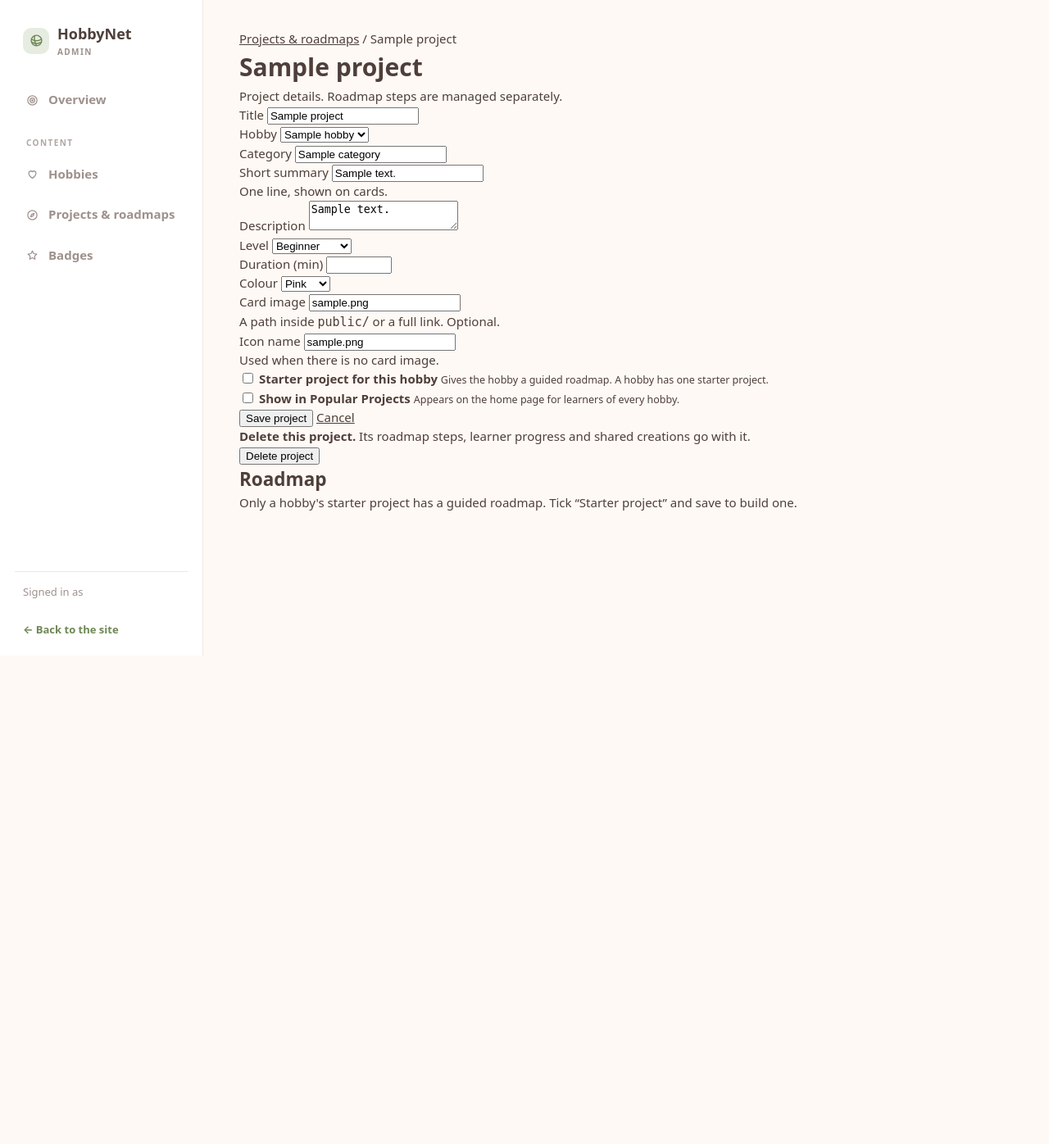
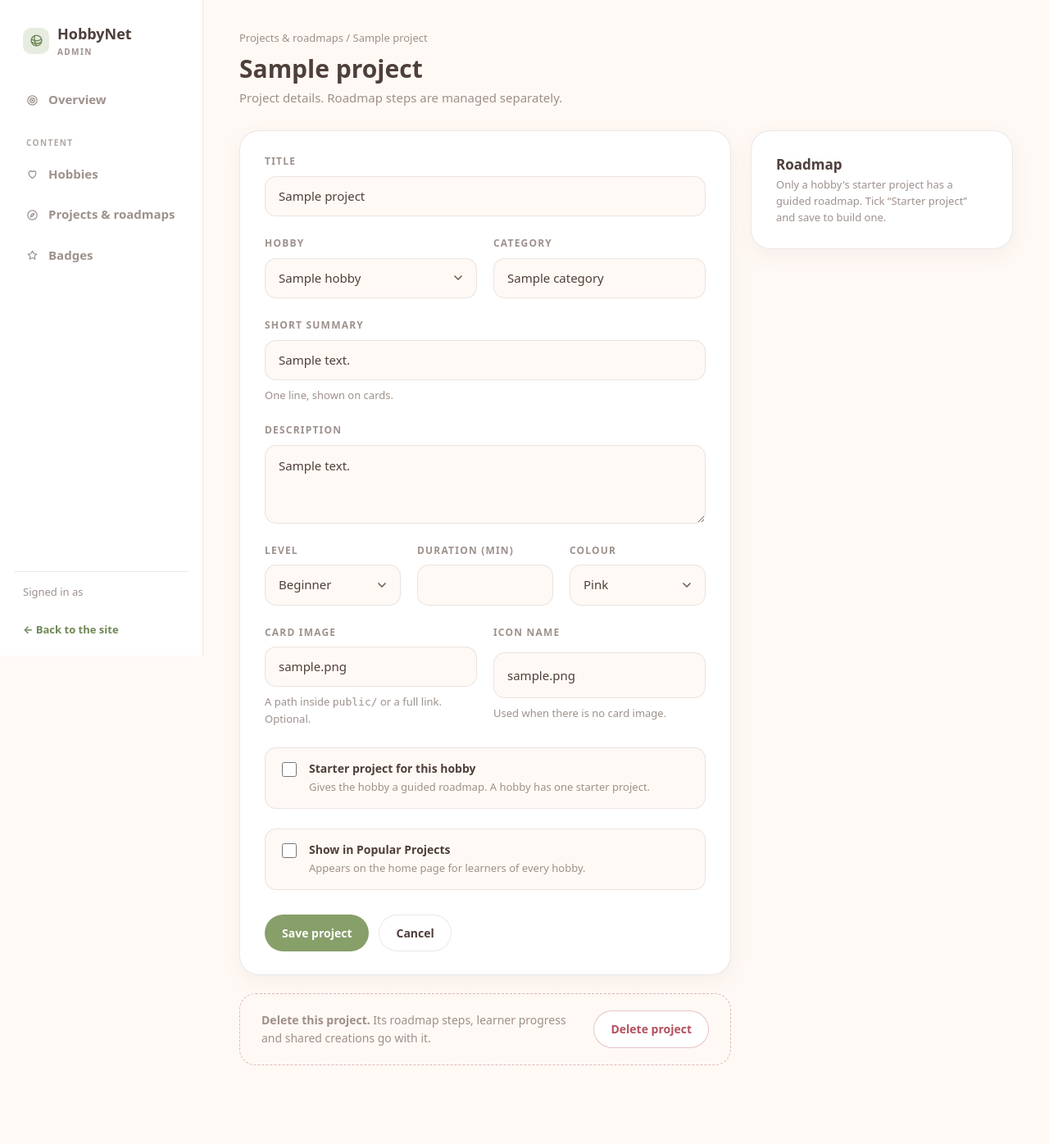
Before and after one commit to terserahdeh/hobbynet_project, a Laravel app: template resources/views/admin/projects/form.blade.php in a window 1280 px wide. Shown: the whole page at 82% size. Before the commit the page ends 800 px from the top, so only its background shows below. Run offline with Laravel 12, Linux system fonts and the light colour scheme; the template is opened without the code that fills it: most values are stand-ins (such as "Sample title", 1, 10 or a date in 2020); data that the repository does not hold is empty.

Commit message:
fixed admin css

```diff
--- a/resources/views/admin/projects/form.blade.php
+++ b/resources/views/admin/projects/form.blade.php
@@ -9,74 +9,74 @@
 @section('title', $isNew ? 'New project' : 'Edit ' . $project->title)
 
 @section('content')
-<nav class="ad-crumbs"><a href="{{ route('admin.projects.index') }}">Projects &amp; roadmaps</a> / {{ $isNew ? 'New project' : $project->title }}</nav>
-<div class="ad-head">
+<nav class="admin-crumbs"><a href="{{ route('admin.projects.index') }}">Projects &amp; roadmaps</a> / {{ $isNew ? 'New project' : $project->title }}</nav>
+<div class="admin-head">
     <div>
         <h1>{{ $isNew ? 'New project' : $project->title }}</h1>
         <p>{{ $isNew ? 'Set it as a hobby\'s starter project to give it a guided roadmap.' : 'Project details. Roadmap steps are managed separately.' }}</p>
     </div>
 </div>
 
-<div class="ad-layout">
+<div class="admin-layout">
     <div>
-        <form method="POST" action="{{ $isNew ? route('admin.projects.store') : route('admin.projects.update', $project) }}" class="ad-card ad-card__pad ad-form">
+        <form method="POST" action="{{ $isNew ? route('admin.projects.store') : route('admin.projects.update', $project) }}" class="admin-card admin-card__pad admin-form">
             @csrf
             @unless ($isNew) @method('PUT') @endunless
 
-            <div class="ad-field">
-                <label class="ad-label" for="title">Title</label>
-                <input id="title" name="title" class="ad-input @error('title') has-error @enderror" value="{{ old('title', $project->title) }}" maxlength="255" placeholder="Beginner Crochet Coaster" required>
-                @error('title') <p class="ad-error">{{ $message }}</p> @enderror
+            <div class="admin-field">
+                <label class="admin-label" for="title">Title</label>
+                <input id="title" name="title" class="admin-input @error('title') has-error @enderror" value="{{ old('title', $project->title) }}" maxlength="255" placeholder="Beginner Crochet Coaster" required>
+                @error('title') <p class="admin-error">{{ $message }}</p> @enderror
             </div>
 
-            <div class="ad-grid2">
-                <div class="ad-field">
-                    <label class="ad-label" for="hobby_id">Hobby</label>
-                    <select id="hobby_id" name="hobby_id" class="ad-input @error('hobby_id') has-error @enderror">
+            <div class="admin-grid2">
+                <div class="admin-field">
+                    <label class="admin-label" for="hobby_id">Hobby</label>
+                    <select id="hobby_id" name="hobby_id" class="admin-input @error('hobby_id') has-error @enderror">
                         <option value="">No hobby</option>
                         @foreach ($hobbies as $hobby)
                             <option value="{{ $hobby->id }}" @selected((string) old('hobby_id', $project->hobby_id) === (string) $hobby->id)>{{ $hobby->name }}</option>
                         @endforeach
                     </select>
-                    @error('hobby_id') <p class="ad-error">{{ $message }}</p> @enderror
+                    @error('hobby_id') <p class="admin-error">{{ $message }}</p> @enderror
                 </div>
-                <div class="ad-field">
-                    <label class="ad-label" for="category">Category</label>
-                    <input id="category" name="category" class="ad-input @error('category') has-error @enderror" value="{{ old('category', $project->category) }}" maxlength="255" placeholder="Crochet" required>
-                    @error('category') <p class="ad-error">{{ $message }}</p> @enderror
+                <div class="admin-field">
+                    <label class="admin-label" for="category">Category</label>
+                    <input id="category" name="category" class="admin-input @error('category') has-error @enderror" value="{{ old('category', $project->category) }}" maxlength="255" placeholder="Crochet" required>
+                    @error('category') <p class="admin-error">{{ $message }}</p> @enderror
                 </div>
             </div>
 
-            <div class="ad-field">
-                <label class="ad-label" for="summary">Short summary</label>
-                <input id="summary" name="summary" class="ad-input @error('summary') has-error @enderror" value="{{ old('summary', $project->summary) }}" maxlength="255" placeholder="Make a soft, simple coaster with one basic stitch." required>
-                <p class="ad-help">One line, shown on cards.</p>
-                @error('summary') <p class="ad-error">{{ $message }}</p> @enderror
+            <div class="admin-field">
+                <label class="admin-label" for="summary">Short summary</label>
+                <input id="summary" name="summary" class="admin-input @error('summary') has-error @enderror" value="{{ old('summary', $project->summary) }}" maxlength="255" placeholder="Make a soft, simple coaster with one basic stitch." required>
+                <p class="admin-help">One line, shown on cards.</p>
+                @error('summary') <p class="admin-error">{{ $message }}</p> @enderror
             </div>
 
-            <div class="ad-field">
-                <label class="ad-label" for="description">Description</label>
-                <textarea id="description" name="description" class="ad-input @error('description') has-error @enderror" maxlength="5000" placeholder="What learners will make, and why it's a good first project.">{{ old('description', $project->description) }}</textarea>
-                @error('description') <p class="ad-error">{{ $message }}</p> @enderror
+            <div class="admin-field">
+                <label class="admin-label" for="description">Description</label>
+                <textarea id="description" name="description" class="admin-input @error('description') has-error @enderror" maxlength="5000" placeholder="What learners will make, and why it's a good first project.">{{ old('description', $project->description) }}</textarea>
+                @error('description') <p class="admin-error">{{ $message }}</p> @enderror
             </div>
 
-            <div class="ad-grid3">
-                <div class="ad-field">
-                    <label class="ad-label" for="level">Level</label>
-                    <select id="level" name="level" class="ad-input">
+            <div class="admin-grid3">
+                <div class="admin-field">
+                    <label class="admin-label" for="level">Level</label>
+                    <select id="level" name="level" class="admin-input">
                         @foreach (\App\Http\Requests\Admin\ProjectRequest::LEVELS as $level)
                             <option value="{{ $level }}" @selected(old('level', $project->level) === $level)>{{ ucfirst($level) }}</option>
                         @endforeach
                     </select>
                 </div>
-                <div class="ad-field">
-                    <label class="ad-label" for="duration_minutes">Duration (min)</label>
-                    <input id="duration_minutes" name="duration_minutes" type="number" min="1" max="10080" class="ad-input @error('duration_minutes') has-error @enderror" value="{{ old('duration_minutes', $project->duration_minutes) }}" required>
-                    @error('duration_minutes') <p class="ad-error">{{ $message }}</p> @enderror
+                <div class="admin-field">
+                    <label class="admin-label" for="duration_minutes">Duration (min)</label>
+                    <input id="duration_minutes" name="duration_minutes" type="number" min="1" max="10080" class="admin-input @error('duration_minutes') has-error @enderror" value="{{ old('duration_minutes', $project->duration_minutes) }}" required>
+                    @error('duration_minutes') <p class="admin-error">{{ $message }}</p> @enderror
                 </div>
-                <div class="ad-field">
-                    <label class="ad-label" for="color">Colour</label>
-                    <select id="color" name="color" class="ad-input">
+                <div class="admin-field">
+                    <label class="admin-label" for="color">Colour</label>
+                    <select id="color" name="color" class="admin-input">
                         @foreach (['pink' => 'Pink', 'green' => 'Green', 'blue' => 'Blue'] as $value => $label)
                             <option value="{{ $value }}" @selected(old('color', $project->color) === $value)>{{ $label }}</option>
                         @endforeach
@@ -84,33 +84,33 @@
                 </div>
             </div>
 
-            <div class="ad-grid2">
-                <div class="ad-field">
-                    <label class="ad-label" for="image">Card image</label>
-                    <input id="image" name="image" class="ad-input @error('image') has-error @enderror" value="{{ old('image', $project->image) }}" maxlength="255" placeholder="images/projects/coaster.jpg">
-                    <p class="ad-help">A path inside <code>public/</code> or a full link. Optional.</p>
-                    @error('image') <p class="ad-error">{{ $message }}</p> @enderror
+            <div class="admin-grid2">
+                <div class="admin-field">
+                    <label class="admin-label" for="image">Card image</label>
+                    <input id="image" name="image" class="admin-input @error('image') has-error @enderror" value="{{ old('image', $project->image) }}" maxlength="255" placeholder="images/projects/coaster.jpg">
+                    <p class="admin-help">A path inside <code>public/</code> or a full link. Optional.</p>
+                    @error('image') <p class="admin-error">{{ $message }}</p> @enderror
                 </div>
-                <div class="ad-field">
-                    <label class="ad-label" for="icon">Icon name</label>
-                    <input id="icon" name="icon" class="ad-input @error('icon') has-error @enderror" value="{{ old('icon', $project->icon) }}" maxlength="30" placeholder="default">
-                    <p class="ad-help">Used when there is no card image.</p>
-                    @error('icon') <p class="ad-error">{{ $message }}</p> @enderror
+                <div class="admin-field">
+                    <label class="admin-label" for="icon">Icon name</label>
+                    <input id="icon" name="icon" class="admin-input @error('icon') has-error @enderror" value="{{ old('icon', $project->icon) }}" maxlength="30" placeholder="default">
+                    <p class="admin-help">Used when there is no card image.</p>
+                    @error('icon') <p class="admin-error">{{ $message }}</p> @enderror
                 </div>
             </div>
 
-            <div class="ad-field">
-                <label class="ad-check">
+            <div class="admin-field">
+                <label class="admin-check">
                     <input type="checkbox" name="is_starter" value="1" @checked(old('is_starter', $project->is_starter))>
                     <span>
                         <strong>Starter project for this hobby</strong>
                         <small>Gives the hobby a guided roadmap. A hobby has one starter project.</small>
                     </span>
                 </label>
-                @error('is_starter') <p class="ad-error">{{ $message }}</p> @enderror
+                @error('is_starter') <p class="admin-error">{{ $message }}</p> @enderror
             </div>
 
-            <label class="ad-check">
+            <label class="admin-check">
                 <input type="checkbox" name="is_popular" value="1" @checked(old('is_popular', $project->is_popular))>
                 <span>
                     <strong>Show in Popular Projects</strong>
@@ -118,19 +118,19 @@
                 </span>
             </label>
 
-            <div class="ad-actions">
-                <button type="submit" class="ad-btn ad-btn--primary">{{ $isNew ? 'Create project' : 'Save project' }}</button>
-                <a href="{{ route('admin.projects.index') }}" class="ad-btn ad-btn--ghost">Cancel</a>
+            <div class="admin-actions">
+                <button type="submit" class="admin-btn admin-btn--primary">{{ $isNew ? 'Create project' : 'Save project' }}</button>
+                <a href="{{ route('admin.projects.index') }}" class="admin-btn admin-btn--ghost">Cancel</a>
             </div>
         </form>
 
         @unless ($isNew)
-            <div class="ad-danger">
+            <div class="admin-danger">
                 <p><strong>Delete this project.</strong> Its roadmap steps, learner progress and shared creations go with it.</p>
                 <form method="POST" action="{{ route('admin.projects.destroy', $project) }}"
                       onsubmit="return confirm('Delete {{ addslashes($project->title) }}? This also removes its roadmap and every learner\'s progress. This cannot be undone.')">
                     @csrf @method('DELETE')
-                    <button type="submit" class="ad-btn ad-btn--danger">Delete project</button>
+                    <button type="submit" class="admin-btn admin-btn--danger">Delete project</button>
                 </form>
             </div>
         @endunless
@@ -138,30 +138,30 @@
 
     {{-- Roadmap panel --}}
     @unless ($isNew)
-        <aside class="ad-sticky">
-            <section class="ad-card ad-card__pad">
+        <aside class="admin-sticky">
+            <section class="admin-card admin-card__pad">
                 <h2>Roadmap</h2>
 
                 @if (! $project->is_starter)
-                    <p class="ad-card__sub">Only a hobby's starter project has a guided roadmap. Tick “Starter project” and save to build one.</p>
+                    <p class="admin-card__sub">Only a hobby's starter project has a guided roadmap. Tick “Starter project” and save to build one.</p>
                 @else
                     <p style="margin-top: 12px;">
                         @if ($project->roadmap_published)
-                            <span class="ad-pill ad-pill--green">Live for learners</span>
+                            <span class="admin-pill admin-pill--green">Live for learners</span>
                         @else
-                            <span class="ad-pill ad-pill--amber">Draft, hidden from learners</span>
+                            <span class="admin-pill admin-pill--amber">Draft, hidden from learners</span>
                         @endif
                     </p>
 
-                    <dl class="ad-side-list" style="margin-bottom: 0;">
+                    <dl class="admin-side-list" style="margin-bottom: 0;">
                         <div><dt>Steps</dt><dd style="margin:0;"><strong>{{ $stepCount }}</strong></dd></div>
                         <div><dt>Learners started</dt><dd style="margin:0;"><strong>{{ $learners['started'] ?? 0 }}</strong></dd></div>
                         <div><dt>Finished</dt><dd style="margin:0;"><strong>{{ $learners['finished'] ?? 0 }}</strong></dd></div>
                     </dl>
 
                     @if ($problems !== [])
-                        <div class="ad-ready ad-ready--todo" style="margin-top: 18px;">
-                            <span class="ad-ready__icon">@include('roadmap.partials.icon', ['name' => 'bulb'])</span>
+                        <div class="admin-ready admin-ready--todo" style="margin-top: 18px;">
+                            <span class="admin-ready__icon">@include('roadmap.partials.icon', ['name' => 'bulb'])</span>
                             <div>
                                 <strong>Before you publish</strong>
                                 <ul>@foreach ($problems as $problem) <li>{{ $problem }}</li> @endforeach</ul>
@@ -169,23 +169,23 @@
                         </div>
                     @endif
 
-                    <div class="ad-actions" style="margin-top: 18px;">
-                        <a href="{{ route('admin.projects.steps.index', $project) }}" class="ad-btn ad-btn--primary">Manage steps</a>
+                    <div class="admin-actions" style="margin-top: 18px;">
+                        <a href="{{ route('admin.projects.steps.index', $project) }}" class="admin-btn admin-btn--primary">Manage steps</a>
                     </div>
 
-                    <div class="ad-actions" style="padding-top: 10px;">
+                    <div class="admin-actions" style="padding-top: 10px;">
                         @if ($project->roadmap_published)
-                            <form method="POST" action="{{ route('admin.projects.publish', $project) }}" class="ad-inline">
+                            <form method="POST" action="{{ route('admin.projects.publish', $project) }}" class="admin-inline">
                                 @csrf <input type="hidden" name="publish" value="0">
-                                <button type="submit" class="ad-btn ad-btn--ghost ad-btn--sm">Hide from learners</button>
+                                <button type="submit" class="admin-btn admin-btn--ghost admin-btn--sm">Hide from learners</button>
                             </form>
                             @if ($liveHobby)
-                                <a href="{{ route('roadmap.show', $liveHobby->slug) }}" class="ad-btn ad-btn--ghost ad-btn--sm" target="_blank" rel="noopener">View as learner</a>
+                                <a href="{{ route('roadmap.show', $liveHobby->slug) }}" class="admin-btn admin-btn--ghost admin-btn--sm" target="_blank" rel="noopener">View as learner</a>
                             @endif
                         @else
-                            <form method="POST" action="{{ route('admin.projects.publish', $project) }}" class="ad-inline">
+                            <form method="POST" action="{{ route('admin.projects.publish', $project) }}" class="admin-inline">
                                 @csrf <input type="hidden" name="publish" value="1">
-                                <button type="submit" class="ad-btn ad-btn--ghost ad-btn--sm" @disabled($problems !== [])>Publish roadmap</button>
+                                <button type="submit" class="admin-btn admin-btn--ghost admin-btn--sm" @disabled($problems !== [])>Publish roadmap</button>
                             </form>
                         @endif
                     </div>
```
Also changed, not shown: resources/views/admin/badges/form.blade.php (+22 -22 lines), resources/views/admin/badges/index.blade.php (+11 -11 lines), resources/views/admin/hobbies/form.blade.php (+34 -34 lines), resources/views/admin/hobbies/index.blade.php (+10 -10 lines), resources/views/admin/projects/index.blade.php (+11 -11 lines), resources/views/admin/steps/form.blade.php (+75 -75 lines), resources/views/admin/steps/index.blade.php (+28 -28 lines), resources/views/admin/steps/row.blade.php (+19 -19 lines).
